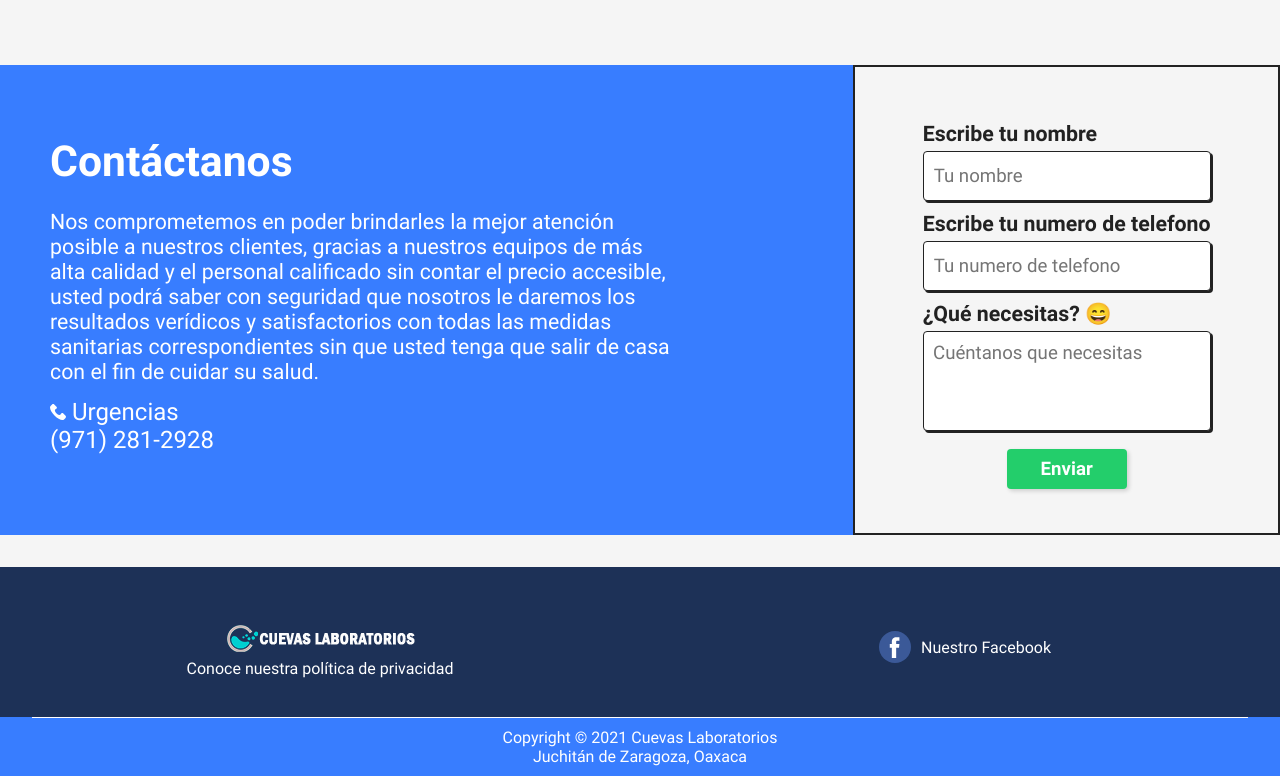
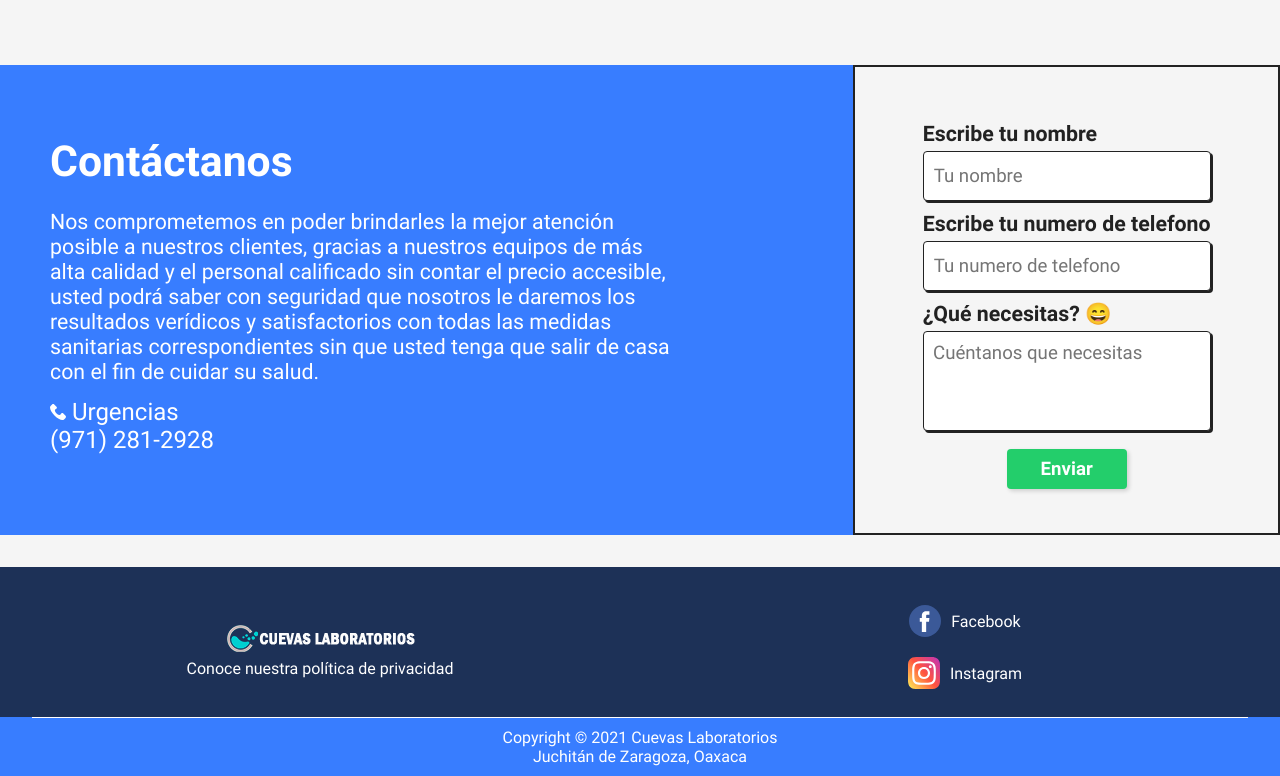
Before and after one commit to Geaglts/cuevas-laboratorios, a plain HTML site: page index.html in a window 1280 px wide. Shown: the part 4151-4927 px from the top of the page. Drawn offline with Linux system fonts and the light colour scheme.

Commit message:
Link al instagram

```diff
--- a/index.html
+++ b/index.html
@@ -575,7 +575,19 @@
                             width="32"
                             height="32"
                         />
-                        <span>Nuestro Facebook</span>
+                        <span>Facebook</span>
+                    </a>
+                    <a
+                        href="https://www.instagram.com/cuevaslaboratorios/"
+                        target="_blank"
+                    >
+                        <img
+                            src="./assets/icons/instagram.svg"
+                            alt="Laboratorio de analisis clinicos en facebook"
+                            width="32"
+                            height="32"
+                        />
+                        <span>Instagram</span>
                     </a>
                 </div>
             </section>
```
Also changed, not shown: assets/icons/instagram.svg (added).
